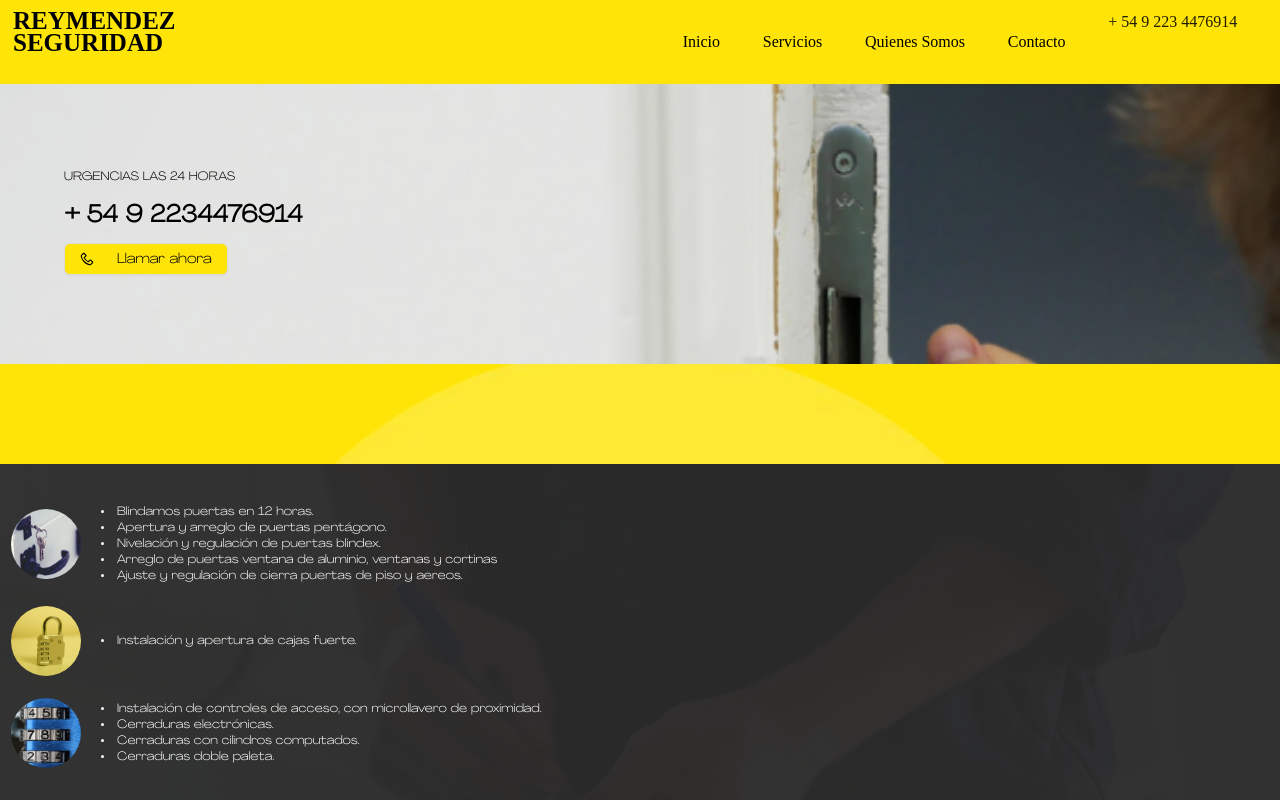
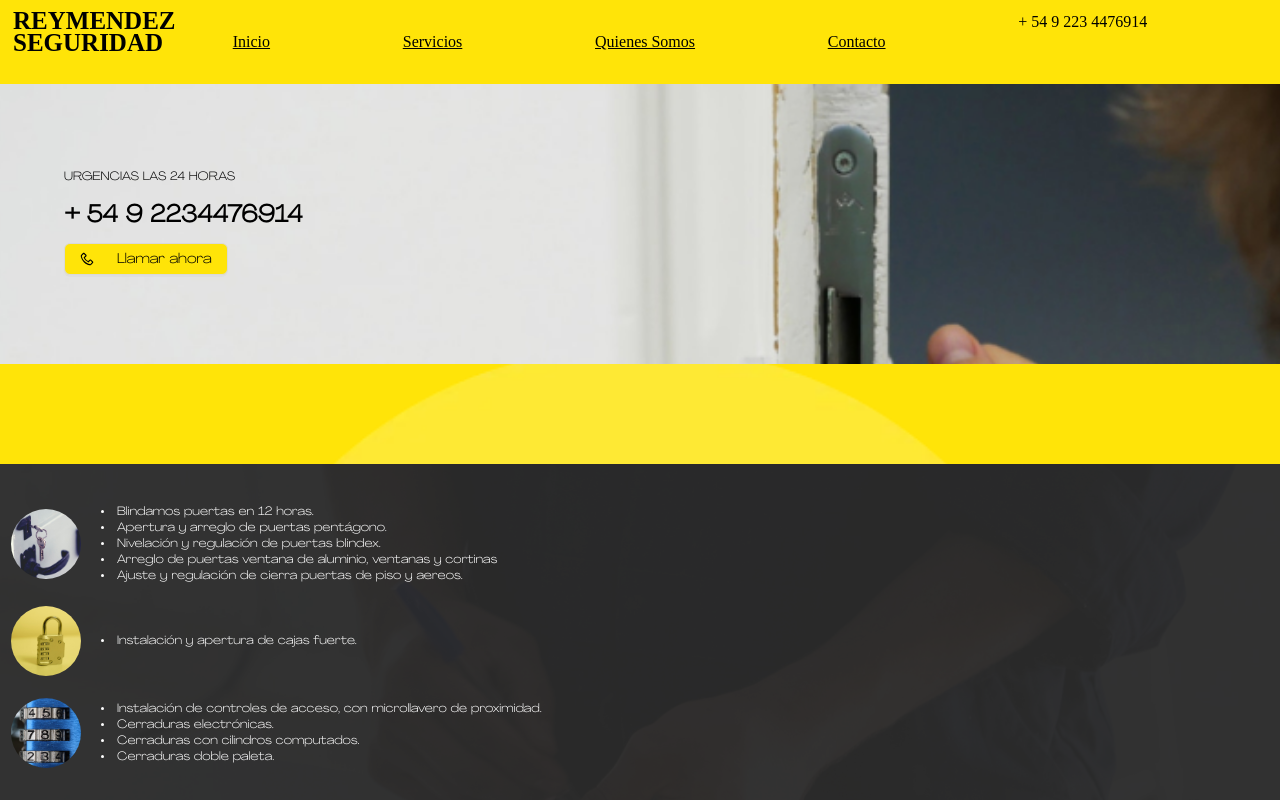
Before and after one commit to JoacoDiSant/Athena-Executor, a Next.js app: page / in a window 1280 px wide. Shown: the top 800 px of the page. Built offline with nearby package versions, Linux system fonts and the light colour scheme.

Commit message:
cambio de lugar unas cosas

```diff
--- a/src/Components/Headers/index.tsx
+++ b/src/Components/Headers/index.tsx
@@ -2,7 +2,6 @@ import React from 'react';
 import { Layout } from 'antd';
 
 import styles from '../../styles/Header.module.css';
-import NavTabs from './Components/NavTabs';
 
 const { Header } = Layout;
 
@@ -22,9 +21,6 @@ function Headers() {
         <div className={styles.header_container_body_name}>
           <h1 className={styles.name_logo_typography}>REYMENDEZ SEGURIDAD</h1>
         </div>
-        <div className={styles.header_container_body}>
-          <NavTabs />
-        </div>
       </div>
     </Header>
   );
--- a/src/Components/index.tsx
+++ b/src/Components/index.tsx
@@ -4,12 +4,14 @@ import styles from '../styles/Home.module.css';
 import Headers from './Headers';
 import Body from './Body';
 import Footer from './Footers';
+import NavTabs from './Headers/Components/NavTabs';
 
 function App() {
   return (
     <div className={styles.main}>
-      <div className="Header">
+      <div className={`Header ${styles.header}`}>
         <Headers />
+        <NavTabs />
       </div>
       <div className="Body">
         <Body />
--- a/src/styles/Home.module.css
+++ b/src/styles/Home.module.css
@@ -12,6 +12,11 @@
   background: url('../images/FooterBG.jpg');
 }
 
+.header {
+  display: flex;
+  align-items: center;
+}
+
 @keyframes rotate {
   from {
     transform: rotate(360deg);
```
